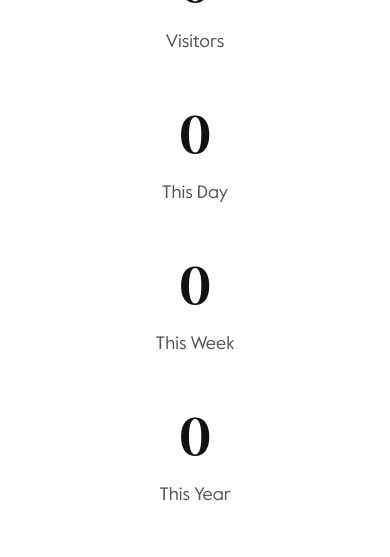
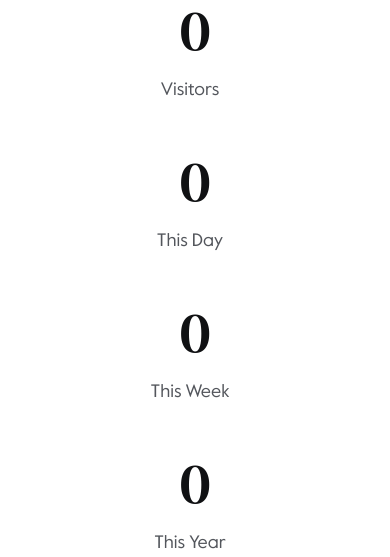
Before and after one commit to putributarbutar53/bukutamu, a CodeIgniter 4 app: template app/Views/web/index.php in a window 390 px wide. Shown: the part 951-1508 px from the top of the page. Before the commit the page ends 1452 px from the top, so only its background shows below. Run offline with PHP 8.4 and a stand-in for CodeIgniter, Linux system fonts and the light colour scheme; the template is opened without the code that fills it, so the values that code supplies are empty; some libraries are stand-ins or nearby versions.

Commit message:
perbaiki tampilan mobile

```diff
--- a/app/Controllers/Admin0503/Login.php
+++ b/app/Controllers/Admin0503/Login.php
@@ -89,7 +89,6 @@ class Login extends BaseController
                 'admin_email' => $dataAkun['email'],
                 'admin_role' => $dataAkun['role'],
                 'admin_id' => $dataAkun['id'],
-                'admin_skpd' => $dataAkun['id_skpd'],
                 'admin_picture' => $dataAkun['picture'],
             ];
             session()->set($akun);
--- a/app/Views/web/index.php
+++ b/app/Views/web/index.php
@@ -6,7 +6,8 @@
 
 <head>
     <meta charset="UTF-8" />
-    <meta name="viewport" content="width=device-width, initial-scale=1.0, shrink-to-fit=no" />
+    <meta name="viewport" content="width=device-width, initial-scale=1, maximum-scale=1, user-scalable=0, viewport-fit=cover">
+
     <title>Buku Tamu Digital - Dinas Komunikasi dan Informatika</title>
 
     <link rel="icon" href="<?= base_url() ?>web/images/favicon.ico" type="image/gif" sizes="20x20" />
@@ -41,6 +42,8 @@
     <link rel="stylesheet" href="https://cdn.jsdelivr.net/npm/sweetalert2@11/dist/sweetalert2.min.css">
     <link rel="stylesheet" href="https://cdnjs.cloudflare.com/ajax/libs/font-awesome/6.0.0-beta3/css/all.min.css">
     <style>
+
+
         .swiper {
             height: 100vh;
         }
@@ -64,6 +67,13 @@
             height: 100%;
             background-size: cover;
             background-position: center;
+        }
+
+        @media (max-width: 768px) {
+            .cta-wrap .cta-single p {
+                display: inline-block;
+                margin-right: 10px;
+            }
         }
     </style>
 
@@ -110,7 +120,7 @@
                       #000 100.78%
                     ),
                     url(<?= base_url() ?>web/images/hero/bg-4.png);">
-                </div>
+                        </div>
                         <div class="container" style="margin-top: -170px;">
                             <div class="row justify-content-center">
                                 <div class="col-lg-6">
@@ -135,7 +145,7 @@
                       #000 100.78%
                     ),
                     url(<?= base_url() ?>web/images/hero/bg-3.png);">
-        </div>
+                        </div>
                         <div class="container" style="margin-top: -160px;">
                             <div class="row justify-content-center">
                                 <div class="col-lg-6">
@@ -160,7 +170,7 @@
                       #000 100.78%
                     ),
                     url(<?= base_url() ?>web/images/hero/bg.png);">
-                    </div>
+                        </div>
                         <div class="container" style="margin-top: -170px;">
                             <div class="row justify-content-center">
                                 <div class="col-lg-6">
@@ -202,9 +212,8 @@
             </div>
         </div>
 
-
         <!-- Form placed outside swiper-wrapper -->
-        <div class="form-container position-absolute w-100 d-flex justify-content-center">
+        <div class="form-container position-absolute w-100 d-flex justify-content-center mt-5">
 
             <form id="main-form" class="footer-subscribe-form mt-4 p-4" action="<?= site_url('home/submit') ?>" method="post">
                 <?= csrf_field() ?>
@@ -297,12 +306,12 @@
                 </div>
             </div>
         </div>
-        <div class="cta-area cta-area-two">
+        <div class="cta-area cta-area-two mt-5">
             <div class="container">
-                <div class="row gy-5 cta-wrap">
+                <div class="row gy-5 cta-wrap d-flex flex-wrap-nowrap">
                     <div class="col-lg-3 col-md-6 cta-single">
                         <div class="cta-info text-center wow fadeInLeft" data-wow-delay=".0s">
-                            <h2 class="counter-iem">
+                            <h2 class="counter-item">
                                 <span class="odometer d-inline-block" data-odometer-final="<?= $totalVisitors ?>">.</span>
                             </h2>
                             <p>Visitors</p>
@@ -335,6 +344,7 @@
                 </div>
             </div>
         </div>
+
     </div>
 
     <!-- Jquery JS -->
@@ -366,6 +376,22 @@
     <script src="https://cdn.jsdelivr.net/npm/sweetalert2@11/dist/sweetalert2.min.js"></script>
     <script src="https://cdn.jsdelivr.net/npm/sweetalert2@11"></script>
     <script src="https://cdnjs.cloudflare.com/ajax/libs/html5-qrcode/2.2.0/html5-qrcode.min.js"></script>
+
+
+    <script>
+        // Deteksi focus pada input dan textarea
+        const inputs = document.querySelectorAll('input, textarea, select');
+
+        inputs.forEach((input) => {
+            input.addEventListener('focus', () => {
+                document.querySelector('.form-container').style.marginBottom = '300px';
+            });
+
+            input.addEventListener('blur', () => {
+                document.querySelector('.form-container').style.marginBottom = '0px';
+            });
+        });
+    </script>
     <script>
         document.body.addEventListener('click', () => {
             const audio = document.getElementById('welcome-audio');
```
Also changed, not shown: public/uploads/foto/1736320194_22eafb35b519c30bdbc7.png (added), public/uploads/foto/1736321162_61e54d347398e51be52a.png (added), public/uploads/foto/1736322434_50fe3245dfc2718e840b.png (added), public/uploads/tanda_tangan/1736320194_450513b1be2d70b4b193.png (added), public/uploads/tanda_tangan/1736321162_30e4b60212ce7e1f98ed.png (added), public/uploads/tanda_tangan/1736322434_d287f031288ffec41bb8.png (added).
